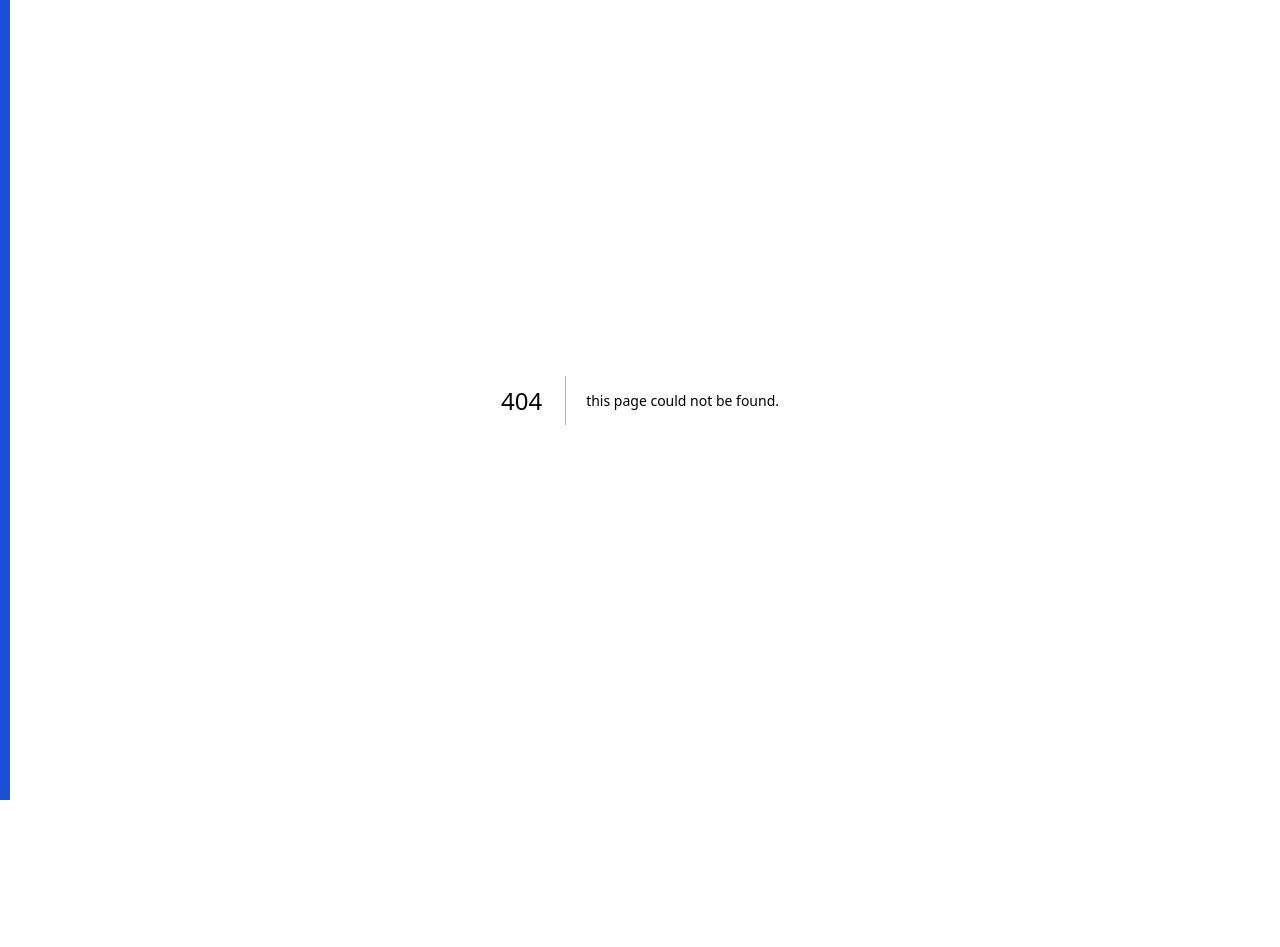
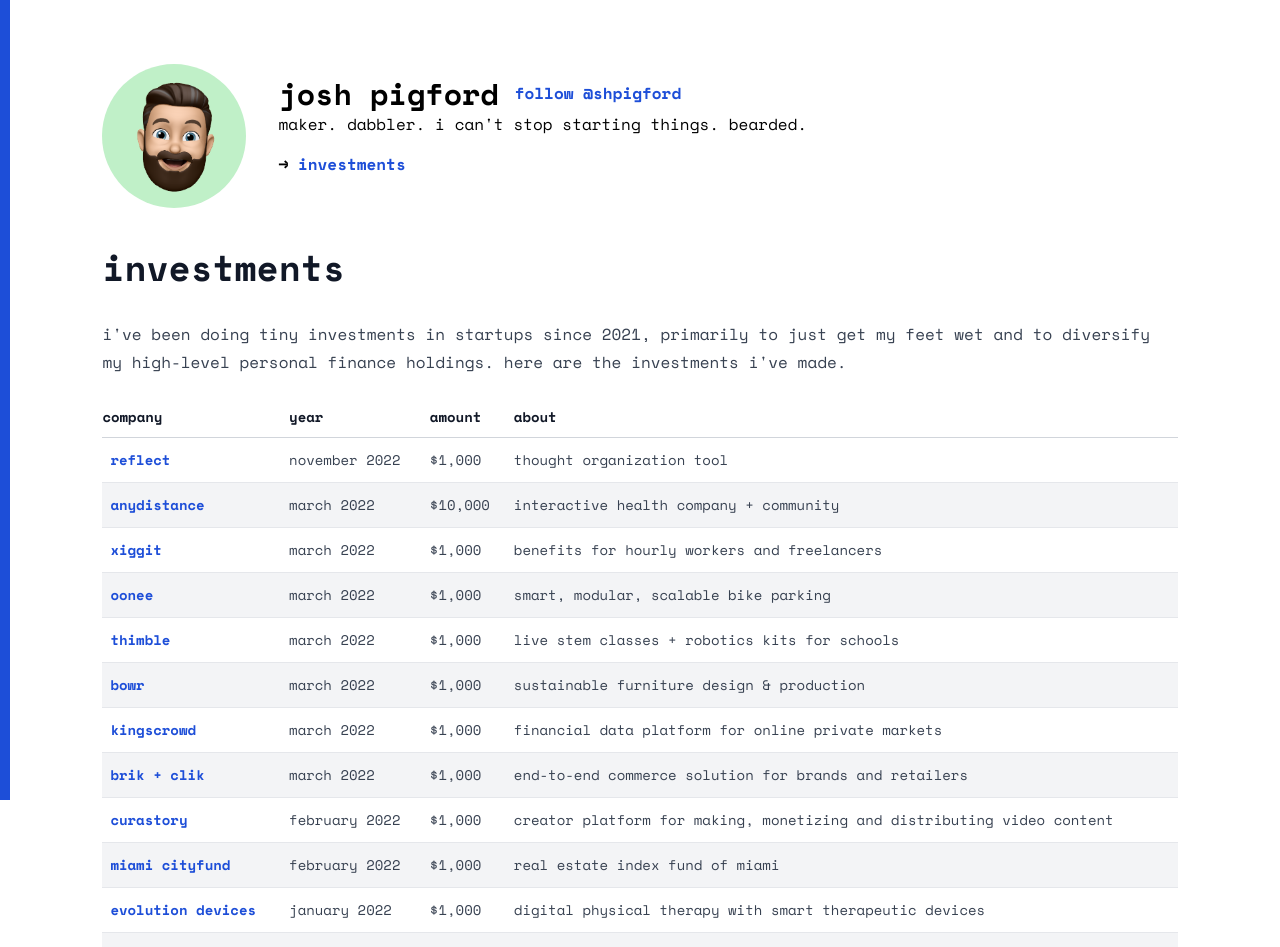
Before and after one commit to Shpigford/joshpigford-next, a Next.js app: page /investments in a window 1280 px wide. Before the commit this address had no page. Shown: the top 947 px of the page. Before the commit the page ends 800 px from the top, so only its background shows below. Built offline with nearby package versions, Linux system fonts and the light colour scheme.

Commit message:
Investments page

```diff
--- a/components/layout.js
+++ b/components/layout.js
@@ -3,32 +3,34 @@
 import Image from 'next/image';
 import Link from 'next/link';
 
-export const siteTitle = 'Josh Pigford';
+export default function Layout(props) {
+  const pageTitle = props.title ? `${props.title} - Josh Pigford` : 'Josh Pigford';
+  const pageDesc = props.desc ? props.desc : 'Josh Pigford: Maker. Dabbler. Founder and CEO of Maybe.';
 
-export default function Layout({ children, home }) {
   return (
     <>
       <Head>
-        <title>{siteTitle}</title>
+        <title>{pageTitle}</title>
         <link rel="icon" href="/favicon.ico" />
         <meta name="viewport" content="width=device-width,initial-scale=1" />
-        <meta name="title" content={siteTitle} />
-        <meta name="description" content={siteTitle} />
+        <meta name="title" content={pageTitle} />
+        <meta name="description" content={pageDesc} />
 
         {/* Open Graph / Facebook */}
         <meta property="og:type" content="website" />
-        <meta property="og:title" content={siteTitle} />
-        <meta property="og:description" content={siteTitle} />
+        <meta property="og:title" content={pageTitle} />
+        <meta property="og:description" content={pageDesc} />
         <meta property="og:image" content="" />
 
         {/* Twitter */}
         <meta property="twitter:card" content="summary_large_image" />
-        <meta property="twitter:title" content={siteTitle} />
-        <meta property="twitter:description" content={siteTitle} />
+        <meta property="twitter:title" content={pageTitle} />
+        <meta property="twitter:description" content={pageDesc} />
         <meta property="twitter:image" content="" />
       </Head>
       <header className="flex mb-10">
         <div className="flex-none mr-8">
+          <Link href="/">
             <Image
               priority
               src="/images/joshpigford-avatar.png"
@@ -37,9 +39,10 @@
               alt="Josh Pigford"
               className="w-36 h-36 rounded-full"
             />
+          </Link>
         </div>
         <div className="flex-auto mt-3">
-          <h1 className="mb-3 text-3xl font-black inline">{siteTitle}</h1>
+          <h1 className="mb-3 text-3xl font-black inline"><Link href="/" className="text-black">Josh Pigford</Link></h1>
           <div className='inline ml-4 relative -top-1.5'>
             <a href="https://twitter.com/Shpigford?ref_src=twsrc%5Etfw" className="twitter-follow-button" data-size="large" data-dnt="true" data-show-count="true">Follow @Shpigford</a>
             <script async src="https://platform.twitter.com/widgets.js" charSet="utf-8"></script>
@@ -51,7 +54,7 @@
         </div>
       </header>
 
-      {children}
+      {props.children}
 
       <footer className="mt-20 text-sm text-gray-400">
         This is a footer and I have no idea what to put here. <a href="https://github.com/Shpigford/joshpigford.com/commits/main">Changelog</a>.
--- /dev/null
+++ b/pages/investments.js
@@ -0,0 +1,107 @@
+/* eslint-disable react/no-unescaped-entities */
+import Layout from '../components/layout'
+import Head from 'next/head';
+
+export default function Investments() {
+  return (
+    <Layout title="Investments" desc="I've been doing tiny investments in startups since 2021, primarily to just get my feet wet and to diversify my high-level personal finance holdings. Here are the investments I've made.">
+      <Head>
+        <title>Investments</title>
+      </Head>
+      <div className="prose max-w-none">
+        <h1>Investments</h1>
+        <p>I've been doing tiny investments in startups since 2021, primarily to just get my feet wet and to diversify my high-level personal finance holdings. Here are the investments I've made.</p>
+        <table>
+          <thead>
+            <tr>
+              <th>Company</th>
+              <th>Year</th>
+              <th>Amount</th>
+              <th>About</th>
+            </tr>
+          </thead>
+          <tbody className="text-sm">
+            <tr className="odd:bg-white even:bg-gray-100">
+              <td className="px-2 py-3"><a href="https://reflect.app">Reflect</a></td>
+              <td>November 2022</td>
+              <td>$1,000</td>
+              <td>Thought organization tool</td>
+            </tr>
+            <tr className="odd:bg-white even:bg-gray-100">
+              <td className="px-2 py-3"><a href="https://anydistance.club">AnyDistance</a></td>
+              <td>March 2022</td>
+              <td>$10,000</td>
+              <td>Interactive health company + community</td>
+            </tr>
+            <tr className="odd:bg-white even:bg-gray-100">
+              <td className="px-2 py-3"><a href="https://www.xiggit.com">Xiggit</a></td>
+              <td>March 2022</td>
+              <td>$1,000</td>
+              <td>Benefits for hourly workers and freelancers</td>
+            </tr>
+            <tr className="odd:bg-white even:bg-gray-100">
+              <td className="px-2 py-3"><a href="https://www.ooneepod.com">Oonee</a></td>
+              <td>March 2022</td>
+              <td>$1,000</td>
+              <td>Smart, modular, scalable bike parking</td>
+            </tr>
+            <tr className="odd:bg-white even:bg-gray-100">
+              <td className="px-2 py-3"><a href="https://thimble.io">Thimble</a></td>
+              <td>March 2022</td>
+              <td>$1,000</td>
+              <td>Live STEM classes + robotics kits for schools</td>
+            </tr>
+            <tr className="odd:bg-white even:bg-gray-100">
+              <td className="px-2 py-3"><a href="https://bowr.co">Bowr</a></td>
+              <td>March 2022</td>
+              <td>$1,000</td>
+              <td>Sustainable furniture design & production</td>
+            </tr>
+            <tr className="odd:bg-white even:bg-gray-100">
+              <td className="px-2 py-3"><a href="https://kingscrowd.com">KingsCrowd</a></td>
+              <td>March 2022</td>
+              <td>$1,000</td>
+              <td>Financial data platform for online private markets</td>
+            </tr>
+            <tr className="odd:bg-white even:bg-gray-100">
+              <td className="px-2 py-3"><a href="https://brikclik.com">Brik + Clik</a></td>
+              <td>March 2022</td>
+              <td>$1,000</td>
+              <td>End-to-end commerce solution for brands and retailers</td>
+            </tr>
+            <tr className="odd:bg-white even:bg-gray-100">
+              <td className="px-2 py-3"><a href="https://curastory.co">Curastory</a></td>
+              <td>February 2022</td>
+              <td>$1,000</td>
+              <td>Creator platform for making, monetizing and distributing video content</td>
+            </tr>
+            <tr className="odd:bg-white even:bg-gray-100">
+              <td className="px-2 py-3"><a href="https://nada.co/cityfunds/33100">Miami Cityfund</a></td>
+              <td>February 2022</td>
+              <td>$1,000</td>
+              <td>Real estate index fund of Miami</td>
+            </tr>
+            <tr className="odd:bg-white even:bg-gray-100">
+              <td className="px-2 py-3"><a href="https://www.evolutiondevices.com">Evolution Devices</a></td>
+              <td>January 2022</td>
+              <td>$1,000</td>
+              <td>Digital physical therapy with smart therapeutic devices</td>
+            </tr>
+            <tr className="odd:bg-white even:bg-gray-100">
+              <td className="px-2 py-3"><a href="https://customer.io">Customer.io</a></td>
+              <td>August 2021</td>
+              <td>$2,500</td>
+              <td>Business messaging automation platform</td>
+            </tr>
+            <tr className="odd:bg-white even:bg-gray-100">
+              <td className="px-2 py-3"><a href="https://gumroad.com">Gumroad</a></td>
+              <td>April 2021</td>
+              <td>$1,000</td>
+              <td>Storefront for creators</td>
+            </tr>
+          </tbody>
+        </table>
+      </div>
+    </Layout>
+  )
+}
```
Lines whose indentation alone changed are shown as unchanged.
